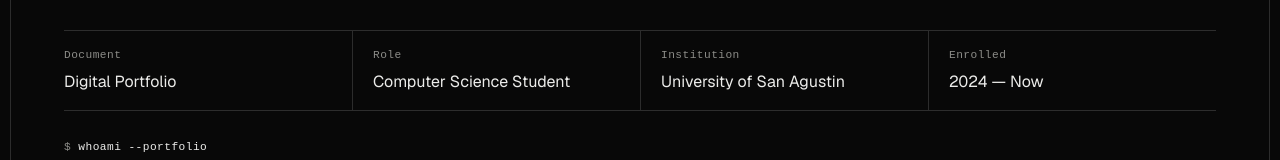
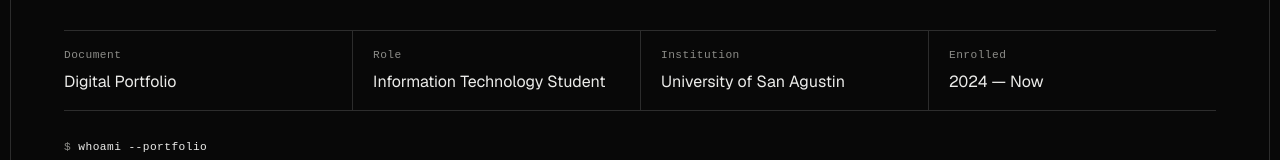
Before and after one commit to DeghneG/Sonza-DigitalPortfolio, a React (Vite) app: page / in a window 1280 px wide. Shown: the part 532-692 px from the top of the page. Built offline with nearby package versions, Linux system fonts and the light colour scheme; a web font is replaced by a local one.

Commit message:
Change role to Information Technology Student
Co-Authored-By: Claude Sonnet 5.5 <noreply@anthropic.com>

```diff
--- a/src/content/site.ts
+++ b/src/content/site.ts
@@ -18,7 +18,7 @@ export const site = {
   firstName: 'John Khyne',
   lastName: 'E. Sonza',
   label: 'Digital Portfolio',
-  role: 'Computer Science Student',
+  role: 'Information Technology Student',
   tagline: 'Building clean, dependable software.',
   email: 'Jksonza@usa.edu.ph',
   github: 'https://github.com/',
@@ -36,7 +36,7 @@ export const nav = [
 
 export const titleBlock = [
   { k: 'Document', v: 'Digital Portfolio' },
-  { k: 'Role', v: 'Computer Science Student' },
+  { k: 'Role', v: 'Information Technology Student' },
   { k: 'Institution', v: 'University of San Agustin' },
   { k: 'Enrolled', v: '2024 — Now' },
 ]
```
Also changed, not shown: 1 other file (tests, documents, lock files or other folders).
